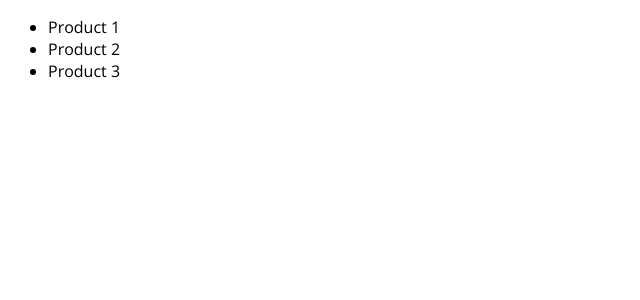
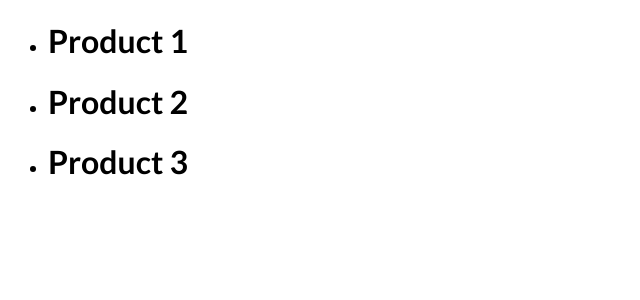
Before and after one commit to fcaramez/nextjs, a Next.js app in the folder module-3/: page / in a window 1280 px wide. Shown: the top 300 px of the page, without its empty margins (0-640 px from the left). Built offline with nearby package versions, Linux system fonts and the light colour scheme.

Commit message:
starts implementing getStaticProps

```diff
--- /dev/null
+++ b/module-3/data/dummy-backend.json
@@ -0,0 +1,7 @@
+{
+  "products": [
+    { "id": "p1", "title": "Product 1", "description": "This is product 1" },
+    { "id": "p2", "title": "Product 2", "description": "This is product 2" },
+    { "id": "p3", "title": "Product 3", "description": "This is product 3" }
+  ]
+}
--- a/module-3/pages/index.tsx
+++ b/module-3/pages/index.tsx
@@ -1,9 +1,31 @@
-export default function Home(props: any /*To Change!*/) {
+import React from "react";
+import { Product } from "../types/product.types";
+import fs from "fs/promises";
+import path from "path";
+
+const Home = ({ products }: { products: Array<Product> }) => {
   return (
     <ul>
-      <li>Product 1</li>
-      <li>Product 2</li>
-      <li>Product 3</li>
+      {products.map((product: Product) => {
+        return (
+          <li key={product.id}>
+            <h1>{product.title}</h1>
+          </li>
+        );
+      })}
     </ul>
   );
-}
+};
+
+export const getStaticProps = async () => {
+  const filePath = path.join(process.cwd(), "data", "dummy-backend.json");
+  const jsonData = await fs.readFile(filePath);
+  const data = JSON.parse(jsonData.toString());
+  return {
+    props: {
+      products: data.products,
+    },
+    revalidate: 10,
+  };
+};
+export default Home;
--- /dev/null
+++ b/module-3/types/product.types.ts
@@ -0,0 +1,5 @@
+export type Product = {
+  id: string;
+  title: string;
+  description: string;
+};
```
